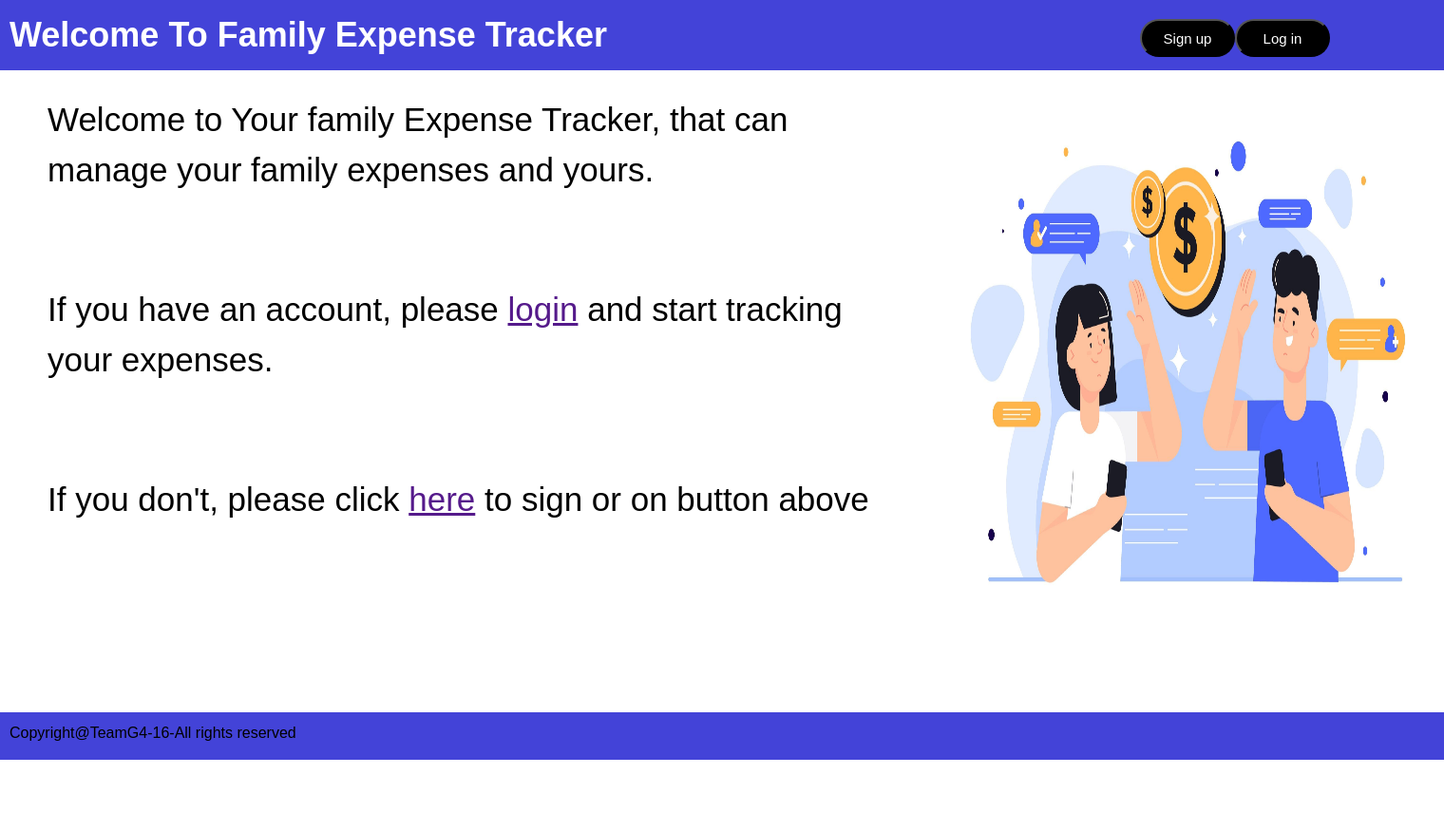
After one commit to MoonFuji/Expenses_Tracker_Web, a PHP site: page /index.html in a window 1520 px wide. The commit adds this page. Shown: the whole page at 95% size. Run offline with PHP 8.4, Linux system fonts and the light colour scheme.

Commit message:
new welcome

```diff
--- /dev/null
+++ b/index.css
@@ -0,0 +1,130 @@
+* {
+    box-sizing: border-box;
+    margin: 0;
+    padding: 0;
+}
+
+body {
+    font-family: "nasalization", sans-serif;
+    font-size: 16px;
+    line-height: 1.5;
+    background-color: #ffffff;
+    overflow: hidden;
+    margin: 0;
+}
+
+.wrapper {
+    min-height: 100vh;
+}
+
+header {
+    background-color: #4343d8;
+    color: #ffffff;
+    padding: 10px;
+}
+
+.ExpenseLabel {
+    text-align: left;
+    font-size: 36px;
+}
+
+#signup {
+    position: absolute;
+    top: 20px;
+    left: 1200px;
+    width: 100px;
+    height: 40px;
+    border-radius: 20px;
+    background-color: black;
+    font-size: 15px;
+    color: white;
+    font-family: "nasalization", sans-serif;
+}
+
+#signup a {
+    color: #ffffff;
+    text-decoration: none;
+}
+
+#login a {
+    color: #ffffff;
+    text-decoration: none;
+}
+
+#signup:hover {
+    background-color: orange;
+}
+
+#login {
+    position: absolute;
+    top: 20px;
+    left: 1300px;
+    width: 100px;
+    height: 40px;
+    border-radius: 20px;
+    background-color: black;
+    font-size: 15px;
+    color: white;
+    font-family: "nasalization", sans-serif;
+}
+
+#login:hover {
+    background-color: orange;
+}
+
+#par1 {
+    position: absolute;
+    left: 50px;
+    top: 100px;
+    height: 300px;
+    width: 900px;
+    font-size: 35px;
+    text-align: left;
+}
+
+#par2 {
+    position: absolute;
+    left: 50px;
+    top: 300px;
+    height: 300px;
+    width: 900px;
+    font-size: 35px;
+    text-align: left;
+}
+
+#par4 {
+    position: absolute;
+    left: 50px;
+    top: 500px;
+    height: 300px;
+    width: 900px;
+    font-size: 35px;
+    text-align: left;
+}
+
+footer {
+    position: fixed;
+    bottom: 0%;
+    width: 100%;
+    height: 50px;
+    background-color: #4343d8;
+}
+
+.photo {
+    position: absolute;
+    top: 75px;
+    left: 1000px;
+    width: 90px;
+    height: 100%;
+}
+
+#photo1 {
+    width: 500px;
+    height: 650px;
+}
+
+footer p {
+    position: absolute;
+    top: 10px;
+    left: 10px;
+}
--- /dev/null
+++ b/index.html
@@ -0,0 +1,46 @@
+<!DOCTYPE html>
+<html lang="en">
+
+<head>
+    <meta charset="UTF-8">
+    <meta http-equiv="X-UA-Compatible" content="IE=edge">
+    <meta name="viewport" content="width=device-width, initial-scale=1.0">
+    <link rel="stylesheet" href="index.css">
+    <title> Family Expense Tracker</title>
+</head>
+
+<body>
+    <header>
+        <h1 class="ExpenseLabel">
+            Welcome To Family Expense Tracker
+        </h1>
+        <button id="signup">
+            <a href="">Sign up</a>
+            </button>
+        <button id="login">
+            <a href="">Log in</a>
+            </button>
+    </header>
+    <div class="main">
+        <p id="par1">
+            Welcome to Your family Expense Tracker, that can manage your family expenses and yours.
+        </p>
+
+        <p id="par2">
+            If you have an account, please
+            <a href="">login</a> and start tracking your expenses.
+        </p>
+
+        <p id="par4">
+            If you don't, please click
+            <a href="">here</a> to sign or on button above </p>
+    </div>
+    <div class="photo">
+        <img src="expense.jpeg" id="photo1">
+    </div>
+    <footer>
+        <p>Copyright@TeamG4-16-All rights reserved</p>
+    </footer>
+</body>
+
+</html>
--- a/index.php
+++ b/index.php
@@ -82,8 +82,10 @@ if (!isset($_SESSION['user_id'])) {
                     <td><?php echo $row['description']; ?></td>
                     <td><?php echo $row['amount']; ?></td>
                     <td>
-                            <button href="./pages/edit_revenue.php?revenue_id=<?php echo $row['revenue_id']; ?>">Edit</button>
+                        <button
+                            href="./pages/edit_revenue.php?revenue_id=<?php echo $row['revenue_id']; ?>">Edit</button>
                         <button>Delete</button>
+
                     </td>
                 </tr>
                 <?php } ?>
@@ -94,6 +96,7 @@ if (!isset($_SESSION['user_id'])) {
     </main>
     <footer>
         <p>&copy; 2021 - Family Expense Tracker</p>
+    </footer>
 </body>
 
 </html>
--- a/pages/login.php
+++ b/pages/login.php
@@ -1,6 +1,6 @@
 <?php
 session_start();
-require_once "db_connection.php";
+require_once "../utility/db_connection.php";
 ?>
 <!DOCTYPE html>
 <html>
```
Also changed, not shown: expense.jpeg (added). Lines whose indentation alone changed are shown as unchanged.
